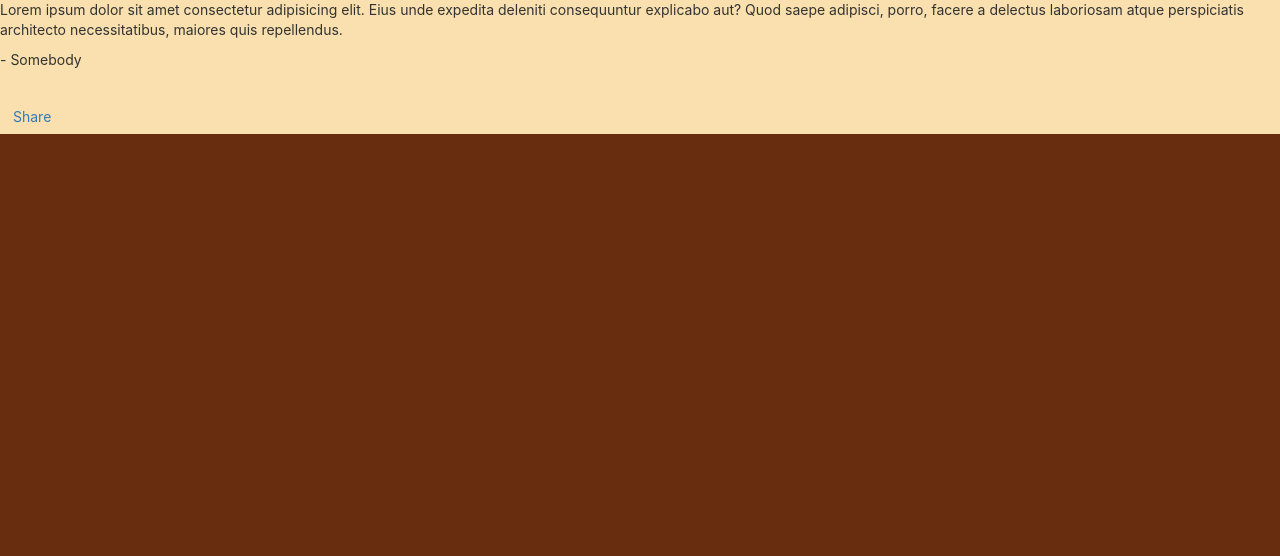
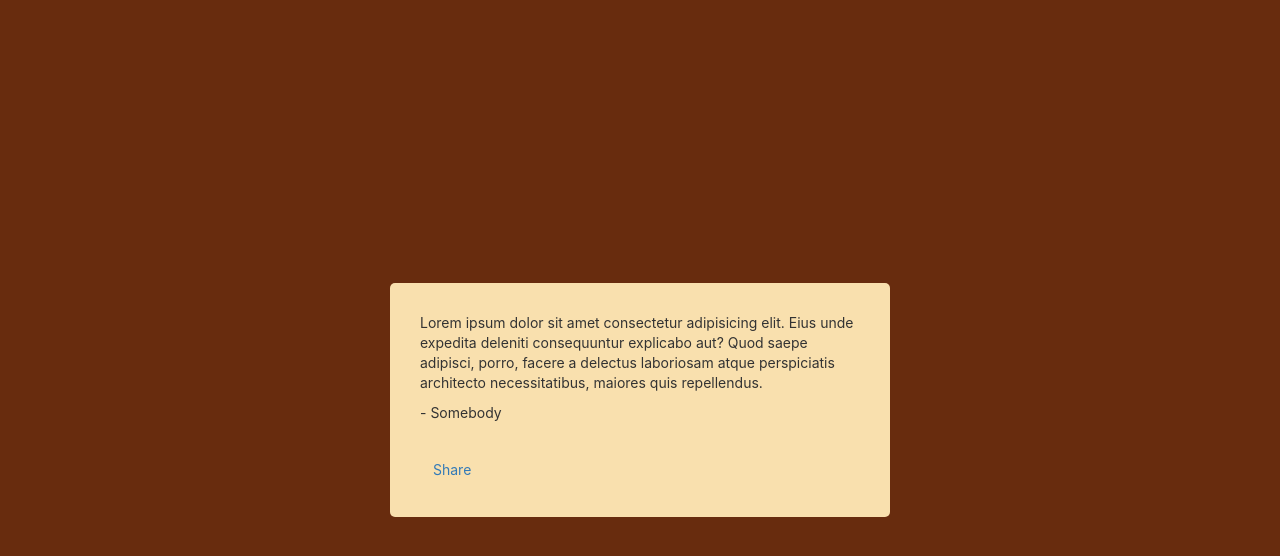
Before and after one commit to synerjay/random-quote-machine, a React (Create React App) app: page / in a window 1280 px wide. Shown: the top 556 px of the page. Built offline with nearby package versions, Linux system fonts and the light colour scheme.

Commit message:
Made a quote box

```diff
--- a/src/components/QuoteBox.js
+++ b/src/components/QuoteBox.js
@@ -3,8 +3,7 @@ import { Fragment } from 'react';
 const QuoteBox = () => {
   return (
     <Fragment>
-      <div className='wrapper d-flex align-items-center justify-content-center'>
-        <div className='col-6 box p-5 rounded' id='quote-box'>
+      <div className='QuoteBox'>
         <i class='fas fa-quote-left'></i>
         <p id='text'>
           Lorem ipsum dolor sit amet consectetur adipisicing elit. Eius unde
@@ -28,7 +27,6 @@ const QuoteBox = () => {
           </a>
         </div>
       </div>
-      </div>
     </Fragment>
   );
 };
--- a/src/index.css
+++ b/src/index.css
@@ -12,11 +12,22 @@ code {
     monospace;
 }
 
-.wrapper {
-  height: 100vh;
+.App {
+  min-height: 100vh;
   background-color: #682c0e;
+  display: flex;
+  justify-content: center;
+  align-items: center;
+}
+
+.QuoteBox {
+  background-color: #f9e0ae;
+  padding: 5px;
+  border-radius: 5px;
+  width: 60vw;
+  max-width: 50rem;
+  padding: 3rem;
 }
 
 .box {
-  background-color: #f9e0ae;
 }
```
Lines whose indentation alone changed are shown as unchanged.
